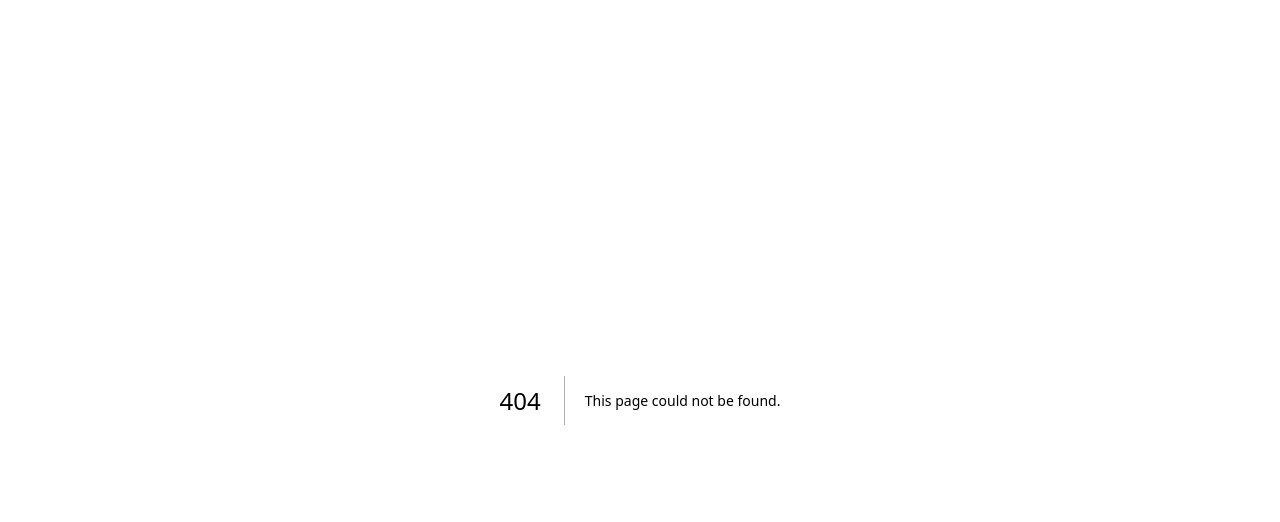
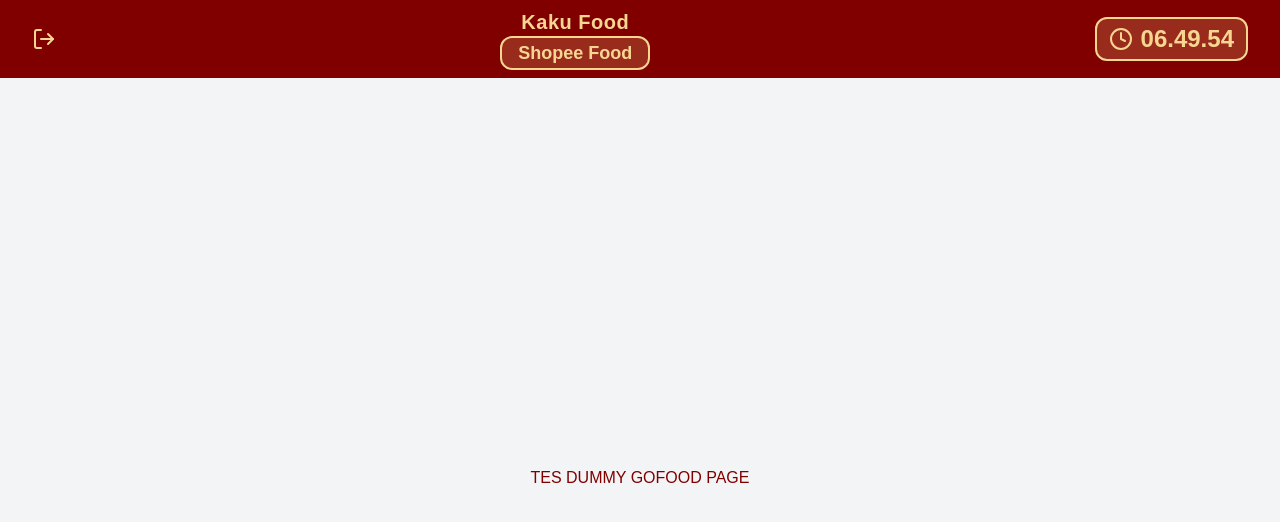
Before and after one commit to LeoDoesCode17/sistem-pendamping-kaku, a Next.js app: page /cashier/order/shopee-food in a window 1280 px wide. Before the commit this address had no page. Shown: the top 522 px of the page. Built offline with nearby package versions, Linux system fonts and the light colour scheme.

Commit message:
feat(ui): add shopeefood order dummy page

```diff
--- /dev/null
+++ b/src/app/(routes)/cashier/order/shopee-food/page.tsx
@@ -0,0 +1,5 @@
+import ShopeeorderPage from '@/features/cashier/pages/ShopeeorderPage';
+
+export default function Page() {
+  return <ShopeeorderPage/>;
+}
--- /dev/null
+++ b/src/features/cashier/pages/ShopeeorderPage.tsx
@@ -0,0 +1,13 @@
+'use client';
+
+export default function ShopeePage() {
+
+
+  return (
+    <div className="h-screen overflow-hidden bg-gray-100">
+      <div className="flex items-center justify-center h-full px-4">
+        <h1 className='text-maroon'>TES DUMMY GOFOOD PAGE</h1>
+      </div>
+    </div>
+  );
+}
```
